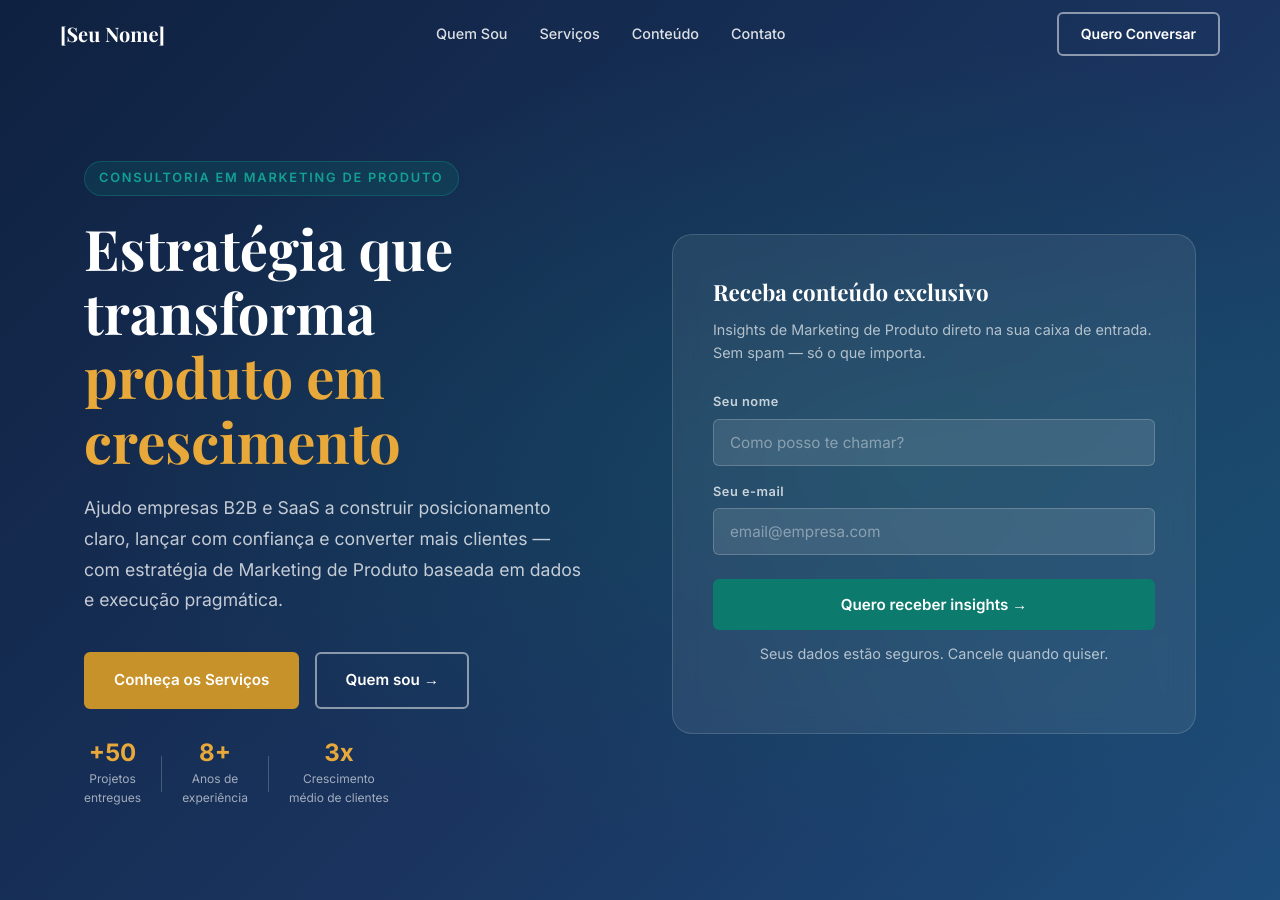
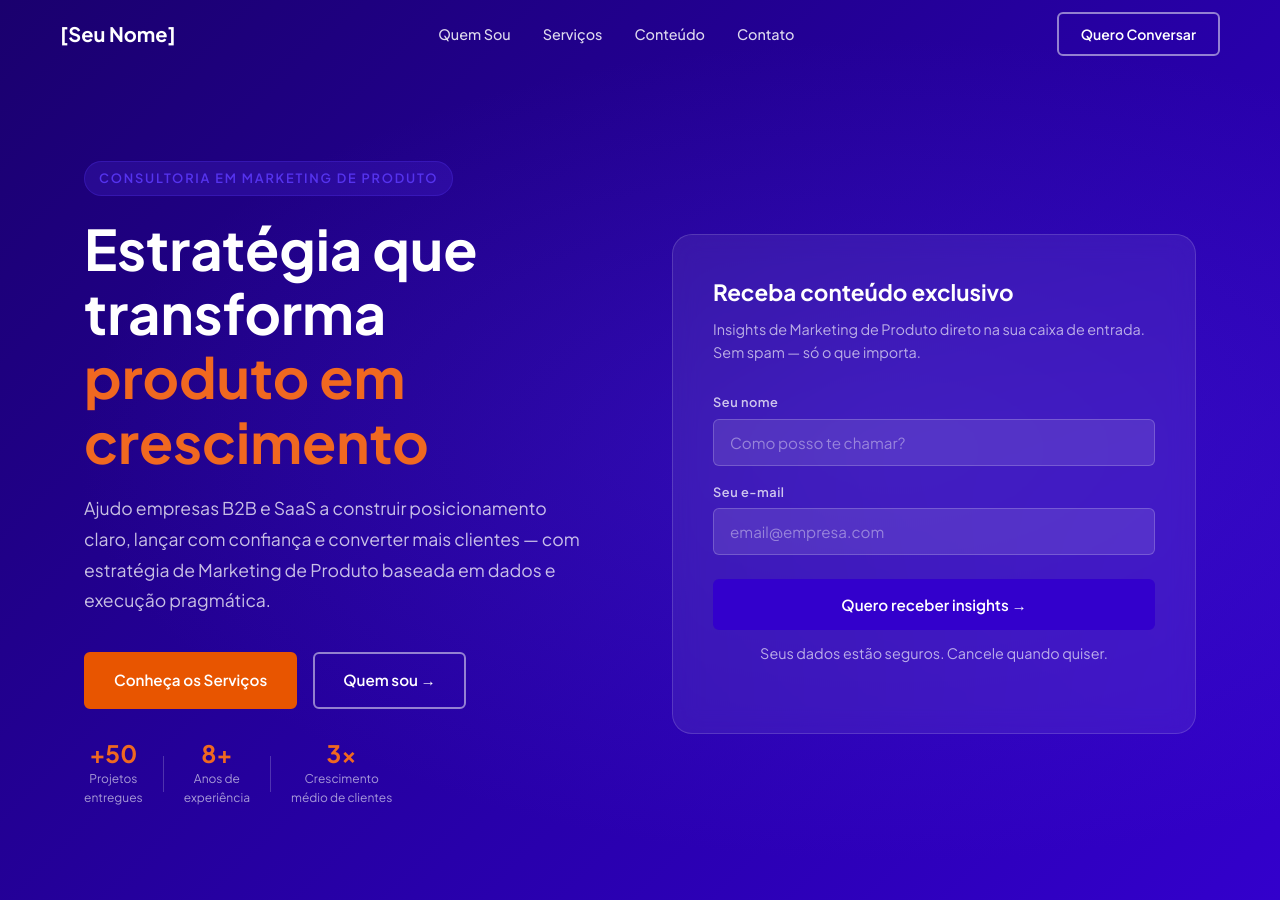
Before and after one commit to felipe-c-barbosa/claude-code-project, a Jekyll site: the page built from consultoria.html, in a window 1280 px wide and 900 px high. Built offline with Jekyll 4.4.1, drawn with Linux system fonts in a browser that asks for light colours.

Commit message:
Rebrand: update colors and font to match felipebarbosa.me
- Troca paleta navy/teal/gold por roxo (#3300cc), laranja (#e85500) e fundo creme (#fff3e8)
- Substitui Playfair Display + Inter por Plus Jakarta Sans (sans-serif bold)
- Atualiza todos os rgba hardcoded e gradientes para nova identidade visual

```diff
--- a/_layouts/landing.html
+++ b/_layouts/landing.html
@@ -9,7 +9,7 @@
   <!-- Google Fonts -->
   <link rel="preconnect" href="https://fonts.googleapis.com" />
   <link rel="preconnect" href="https://fonts.gstatic.com" crossorigin />
-  <link href="https://fonts.googleapis.com/css2?family=Inter:wght@300;400;500;600;700&family=Playfair+Display:wght@600;700&display=swap" rel="stylesheet" />
+  <link href="https://fonts.googleapis.com/css2?family=Plus+Jakarta+Sans:wght@400;500;600;700;800&display=swap" rel="stylesheet" />
 
   <link rel="stylesheet" href="{{ '/assets/css/landing.css' | relative_url }}" />
 </head>
--- a/assets/css/landing.css
+++ b/assets/css/landing.css
@@ -6,22 +6,22 @@
 *, *::before, *::after { box-sizing: border-box; margin: 0; padding: 0; }
 
 :root {
-  --navy:      #0f2140;
-  --navy-mid:  #1a3560;
-  --teal:      #0d7a6e;
-  --teal-lt:   #12a093;
-  --gold:      #c8922a;
-  --gold-lt:   #e8a93a;
+  --navy:      #1a006e;
+  --navy-mid:  #2800aa;
+  --teal:      #3300cc;
+  --teal-lt:   #5533ee;
+  --gold:      #e85500;
+  --gold-lt:   #f06820;
   --white:     #ffffff;
-  --off-white: #f7f8fa;
-  --gray-100:  #f0f2f5;
-  --gray-300:  #c8cdd5;
-  --gray-500:  #7a8494;
-  --gray-700:  #3d4351;
-  --gray-900:  #1a1e27;
+  --off-white: #fff3e8;
+  --gray-100:  #f5ede0;
+  --gray-300:  #c8bdb0;
+  --gray-500:  #7a6e66;
+  --gray-700:  #3d3530;
+  --gray-900:  #1a1410;
 
-  --font-body:    'Inter', sans-serif;
-  --font-display: 'Playfair Display', serif;
+  --font-body:    'Plus Jakarta Sans', sans-serif;
+  --font-display: 'Plus Jakarta Sans', sans-serif;
 
   --radius-sm: 6px;
   --radius-md: 12px;
@@ -40,7 +40,7 @@ html { scroll-behavior: smooth; }
 body {
   font-family: var(--font-body);
   color: var(--gray-700);
-  background: var(--white);
+  background: var(--off-white);
   line-height: 1.6;
   -webkit-font-smoothing: antialiased;
 }
@@ -220,7 +220,7 @@ a { color: inherit; text-decoration: none; }
 .hero-bg {
   position: absolute;
   inset: 0;
-  background: linear-gradient(135deg, var(--navy) 0%, var(--navy-mid) 60%, #1e4d7b 100%);
+  background: linear-gradient(135deg, var(--navy) 0%, var(--navy-mid) 60%, #3300cc 100%);
 }
 
 /* Placeholder for hero background image */
@@ -236,7 +236,7 @@ a { color: inherit; text-decoration: none; }
 .hero-overlay {
   position: absolute;
   inset: 0;
-  background: radial-gradient(ellipse at 70% 50%, rgba(13,122,110,.25) 0%, transparent 65%);
+  background: radial-gradient(ellipse at 70% 50%, rgba(85,51,238,.25) 0%, transparent 65%);
 }
 
 .hero-inner {
@@ -261,9 +261,9 @@ a { color: inherit; text-decoration: none; }
   color: var(--teal-lt);
   margin-bottom: 20px;
   padding: 6px 14px;
-  background: rgba(13,122,110,.2);
+  background: rgba(85,51,238,.2);
   border-radius: 100px;
-  border: 1px solid rgba(18,160,147,.3);
+  border: 1px solid rgba(85,51,238,.3);
 }
 
 .hero-title {
@@ -369,7 +369,7 @@ a { color: inherit; text-decoration: none; }
 }
 
 .form-group input::placeholder { color: rgba(255,255,255,.4); }
-.form-group input:focus { border-color: var(--teal-lt); background: rgba(255,255,255,.15); }
+.form-group input:focus { border-color: var(--gold); background: rgba(255,255,255,.15); }
 
 .form-submit { width: 100%; justify-content: center; margin-top: 8px; }
 
@@ -414,7 +414,7 @@ a { color: inherit; text-decoration: none; }
 .profile-img-placeholder svg { opacity: .4; }
 
 /* ---------- ABOUT ---------- */
-.about { background: var(--white); }
+.about { background: var(--off-white); }
 
 .about-inner {
   display: grid;
@@ -497,7 +497,7 @@ a { color: inherit; text-decoration: none; }
   flex-shrink: 0;
   width: 22px; height: 22px;
   border-radius: 50%;
-  background: rgba(13,122,110,.12);
+  background: rgba(51,0,204,.12);
   display: flex;
   align-items: center;
   justify-content: center;
@@ -507,7 +507,7 @@ a { color: inherit; text-decoration: none; }
 .about-highlight-icon svg { width: 12px; height: 12px; }
 
 /* ---------- SERVICES ---------- */
-.services { background: var(--off-white); }
+.services { background: var(--white); }
 
 .services-header { text-align: center; margin-bottom: 64px; }
 
@@ -535,7 +535,7 @@ a { color: inherit; text-decoration: none; }
   position: absolute;
   top: 0; left: 0; right: 0;
   height: 4px;
-  background: linear-gradient(90deg, var(--teal), var(--teal-lt));
+  background: linear-gradient(90deg, var(--teal), var(--gold));
   opacity: 0;
   transition: opacity .25s;
 }
@@ -546,7 +546,7 @@ a { color: inherit; text-decoration: none; }
 .service-icon {
   width: 52px; height: 52px;
   border-radius: var(--radius-sm);
-  background: rgba(13,122,110,.1);
+  background: rgba(51,0,204,.1);
   display: flex;
   align-items: center;
   justify-content: center;
@@ -594,7 +594,7 @@ a { color: inherit; text-decoration: none; }
 }
 
 /* ---------- BLOG ---------- */
-.blog { background: var(--white); }
+.blog { background: var(--off-white); }
 
 .blog-header {
   display: flex;
@@ -656,7 +656,7 @@ a { color: inherit; text-decoration: none; }
   letter-spacing: .08em;
   text-transform: uppercase;
   color: var(--teal);
-  background: rgba(13,122,110,.08);
+  background: rgba(51,0,204,.08);
   padding: 3px 10px;
   border-radius: 100px;
 }
@@ -697,7 +697,7 @@ a { color: inherit; text-decoration: none; }
 
 /* ---------- CTA BANNER ---------- */
 .cta-banner {
-  background: linear-gradient(135deg, var(--navy) 0%, var(--navy-mid) 100%);
+  background: linear-gradient(135deg, var(--navy) 0%, var(--teal) 100%);
   padding-block: 96px;
   text-align: center;
   position: relative;
@@ -708,12 +708,12 @@ a { color: inherit; text-decoration: none; }
   content: '';
   position: absolute;
   inset: 0;
-  background: radial-gradient(ellipse at 50% 120%, rgba(13,122,110,.35) 0%, transparent 65%);
+  background: radial-gradient(ellipse at 50% 120%, rgba(232,85,0,.25) 0%, transparent 65%);
 }
 
 .cta-inner { position: relative; z-index: 1; max-width: 640px; margin-inline: auto; padding-inline: 24px; }
 
-.cta-banner .section-label { color: var(--teal-lt); }
+.cta-banner .section-label { color: var(--gold-lt); }
 
 .cta-banner .section-title { color: var(--white); margin-bottom: 16px; }
 
@@ -740,7 +740,7 @@ a { color: inherit; text-decoration: none; }
   transition: border-color .2s, background .2s;
 }
 .cta-form input::placeholder { color: rgba(255,255,255,.4); }
-.cta-form input:focus { border-color: var(--teal-lt); background: rgba(255,255,255,.14); }
+.cta-form input:focus { border-color: var(--gold); background: rgba(255,255,255,.14); }
 
 .cta-form .btn { justify-content: center; }
 
--- a/consultoria.html
+++ b/consultoria.html
@@ -177,7 +177,7 @@ permalink: /
         <div class="about-highlights">
           <div class="about-highlight">
             <div class="about-highlight-icon">
-              <svg xmlns="http://www.w3.org/2000/svg" fill="none" viewBox="0 0 24 24" stroke="#0d7a6e" stroke-width="2.5">
+              <svg xmlns="http://www.w3.org/2000/svg" fill="none" viewBox="0 0 24 24" stroke="#3300cc" stroke-width="2.5">
                 <path stroke-linecap="round" stroke-linejoin="round" d="M5 13l4 4L19 7"/>
               </svg>
             </div>
@@ -185,7 +185,7 @@ permalink: /
           </div>
           <div class="about-highlight">
             <div class="about-highlight-icon">
-              <svg xmlns="http://www.w3.org/2000/svg" fill="none" viewBox="0 0 24 24" stroke="#0d7a6e" stroke-width="2.5">
+              <svg xmlns="http://www.w3.org/2000/svg" fill="none" viewBox="0 0 24 24" stroke="#3300cc" stroke-width="2.5">
                 <path stroke-linecap="round" stroke-linejoin="round" d="M5 13l4 4L19 7"/>
               </svg>
             </div>
@@ -193,7 +193,7 @@ permalink: /
           </div>
           <div class="about-highlight">
             <div class="about-highlight-icon">
-              <svg xmlns="http://www.w3.org/2000/svg" fill="none" viewBox="0 0 24 24" stroke="#0d7a6e" stroke-width="2.5">
+              <svg xmlns="http://www.w3.org/2000/svg" fill="none" viewBox="0 0 24 24" stroke="#3300cc" stroke-width="2.5">
                 <path stroke-linecap="round" stroke-linejoin="round" d="M5 13l4 4L19 7"/>
               </svg>
             </div>
@@ -201,7 +201,7 @@ permalink: /
           </div>
           <div class="about-highlight">
             <div class="about-highlight-icon">
-              <svg xmlns="http://www.w3.org/2000/svg" fill="none" viewBox="0 0 24 24" stroke="#0d7a6e" stroke-width="2.5">
+              <svg xmlns="http://www.w3.org/2000/svg" fill="none" viewBox="0 0 24 24" stroke="#3300cc" stroke-width="2.5">
                 <path stroke-linecap="round" stroke-linejoin="round" d="M5 13l4 4L19 7"/>
               </svg>
             </div>
```
